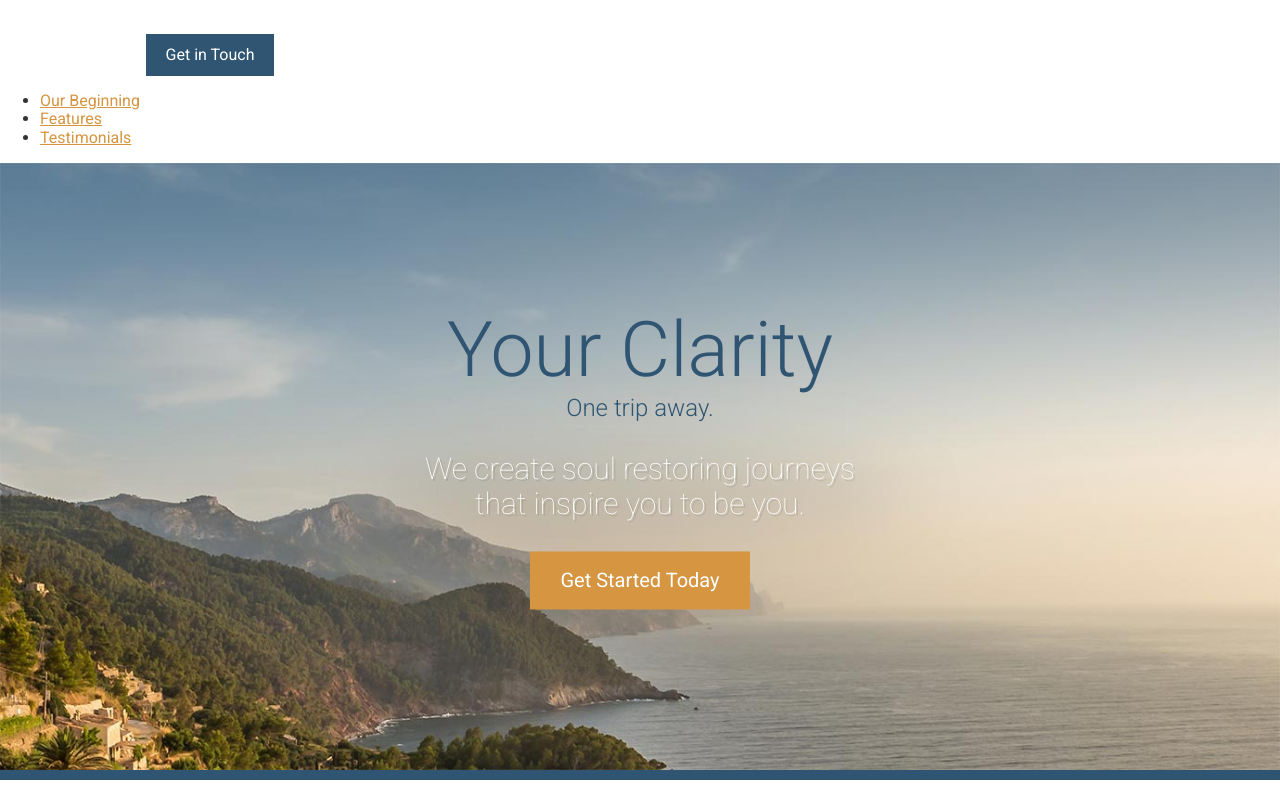
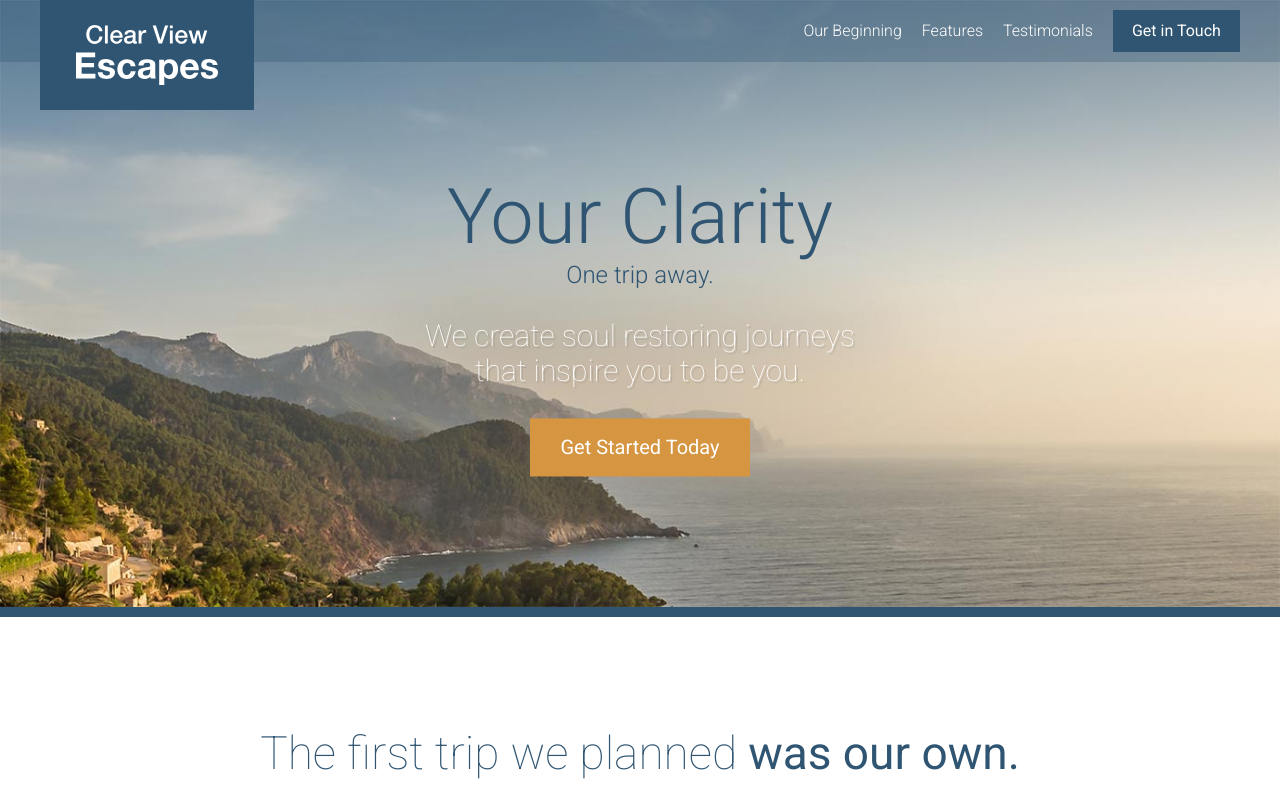
Before and after one commit to asmahler/travel, a website: page app/index.html in a window 1280 px wide. Shown: the top 800 px of the page. Drawn offline with Linux system fonts and the light colour scheme.

Commit message:
styled header

```diff
--- a/app/assets/styles/modules/_large-hero.css
+++ b/app/assets/styles/modules/_large-hero.css
@@ -13,6 +13,7 @@
 		left:0;
 		width: 100%;
 		text-align: center;
+		padding-top: 60px;
 	}
 
 	&__title{
--- /dev/null
+++ b/app/assets/styles/modules/_primary-nav.css
@@ -0,0 +1,25 @@
+.primary-nav{
+
+	&--pull-right{
+		float:right;
+	}
+
+	ul {
+		margin: 0;
+		padding: 0;
+		@mixin clearfix;
+	}
+
+	li{
+		list-style: none;
+		float: left;
+		padding-right: 20px;
+		padding-top: 12px;
+	}
+
+	a{
+		color:#FFF;
+		text-decoration: none;
+		font-weight: 300;
+	}
+}
--- /dev/null
+++ b/app/assets/styles/modules/_site-header.css
@@ -0,0 +1,56 @@
+.site-header{
+	position: absolute;
+	z-index: 2;
+	width: 100%;
+	padding: 10px 0;
+
+	@mixin atMedium{
+		background-color: rgba($mainBlue, .3);
+	}
+
+	&__btn-container{
+		float: right;
+	}
+
+	&__logo{
+		position: absolute;
+		background-color: $mainBlue;
+		padding: 25px 36px;
+		top:0;
+		left:50%;
+		transform: translateX(-50%) scale(.8);
+		transform-origin: 50% 0%;
+
+		@mixin atMedium{
+			left:auto;
+			transform: translateX(0);
+		}
+	}
+
+	&__logo__graphic{
+		text-indent: -99999px;
+	}
+
+
+	&__menu-icon{
+		width: 20px;
+		height: 20px;
+		background-color: #FFF;
+		position: absolute;
+		top:10px;
+		right: 10px;
+
+		@mixin atMedium{
+			display: none;
+		}
+	}
+
+	&__menu-content{
+		display: none;
+
+		@mixin atMedium{
+			display: block;
+		}
+	}
+
+}
--- a/app/assets/styles/style.css
+++ b/app/assets/styles/style.css
@@ -14,3 +14,5 @@
 @import "modules/_testimonial";
 @import "modules/_sprite";
 @import "modules/_site-footer";
+@import "modules/_site-header";
+@import "modules/_primary-nav";
--- a/app/index.html
+++ b/app/index.html
@@ -12,16 +12,30 @@
 
 </head>
 <body>
-  <header>
-    <img src="assets/images/icons/clear-view-escapes.svg">
+  <header class="site-header">
+    <div class="wrapper">
+      <div class="site-header__logo">
+       <div class= "icon icon--clear-view-escapes site-header__logo__graphic">Clear View Escapes</div>
+      </div>
+        <div class="site-header__menu-icon"></div>
+
+
+
+
+
+        <div class="site-header__menu-content">
+          <div class="site-header__btn-container">
           <a href="#" class="btn">Get in Touch</a>
-    <nav>
+        </div>
+        <nav class="primary-nav primary-nav--pull-right">
         <ul>
           <li><a href="#our-beginning">Our Beginning</a></li>
           <li><a href="#features">Features</a></li>
           <li><a href="#testimonials">Testimonials</a></li>
         </ul>
     </nav>
+        </div>
+    </div>
   </header>
 
   <div class="large-hero">
--- a/app/temp/styles/style.css
+++ b/app/temp/styles/style.css
@@ -457,6 +457,7 @@ a {
   left:0;
   width: 100%;
   text-align: center;
+  padding-top: 60px;
 }
 
 .large-hero__title{
@@ -1064,3 +1065,102 @@ a {
     margin-right: 1.4rem;
   }
 }
+
+.site-header{
+	position: absolute;
+	z-index: 2;
+	width: 100%;
+	padding: 10px 0;
+
+}
+
+@media (min-width: 800px) {
+
+  .site-header {
+    background-color: rgba(47,85,114, .3);
+  }
+}
+
+.site-header__btn-container{
+  float: right;
+}
+
+.site-header__logo{
+  position: absolute;
+  background-color: #2f5572;
+  padding: 25px 36px;
+  top:0;
+  left:50%;
+  -webkit-transform: translateX(-50%) scale(.8);
+          transform: translateX(-50%) scale(.8);
+  -webkit-transform-origin: 50% 0%;
+          transform-origin: 50% 0%;
+}
+
+@media (min-width: 800px) {
+
+  .site-header__logo {
+    left: auto;
+    -webkit-transform: translateX(0);
+            transform: translateX(0);
+  }
+}
+
+.site-header__logo__graphic{
+  text-indent: -99999px;
+}
+
+.site-header__menu-icon{
+  width: 20px;
+  height: 20px;
+  background-color: #FFF;
+  position: absolute;
+  top:10px;
+  right: 10px;
+}
+
+@media (min-width: 800px) {
+
+  .site-header__menu-icon {
+    display: none;
+  }
+}
+
+.site-header__menu-content{
+  display: none;
+}
+
+@media (min-width: 800px) {
+
+  .site-header__menu-content {
+    display: block;
+  }
+}
+
+.primary-nav--pull-right{
+  float:right;
+}
+
+.primary-nav ul {
+  margin: 0;
+  padding: 0;
+}
+
+.primary-nav ul::after {
+  content: "";
+  clear: both;
+  display: table;
+}
+
+.primary-nav li{
+  list-style: none;
+  float: left;
+  padding-right: 20px;
+  padding-top: 12px;
+}
+
+.primary-nav a{
+  color:#FFF;
+  text-decoration: none;
+  font-weight: 300;
+}
--- a/gulp/tasks/styles.js
+++ b/gulp/tasks/styles.js
@@ -4,12 +4,13 @@ var autoprefixer = require('autoprefixer'),
  	     cssvars = require('postcss-simple-vars'),
  	     nested  = require('postcss-nested'),
  	     mixins  = require('postcss-mixins'),
+ 	     hexrgba = require('postcss-hexrgba'),
  	        gulp = require('gulp');
 
 
 gulp.task('styles', function () {
 	return gulp.src('./app/assets/styles/style.css')
-	.pipe(postcss([cssImport, mixins, cssvars, nested, autoprefixer]))
+	.pipe(postcss([cssImport, mixins, cssvars, nested, hexrgba, autoprefixer]))
 	.on('error', function (errorInfo){
 		console.log(errorInfo.toString());
 		this.emit('end');
--- a/package.json
+++ b/package.json
@@ -21,6 +21,7 @@
     "gulp-rename": "^1.2.2",
     "gulp-svg-sprite": "^1.3.1",
     "gulp-watch": "^4.3.9",
+    "postcss-hexrgba": "^0.2.1",
     "postcss-import": "^8.1.2",
     "postcss-mixins": "^5.2.0",
     "postcss-nested": "^1.0.0",
```
Lines whose indentation alone changed are shown as unchanged.
